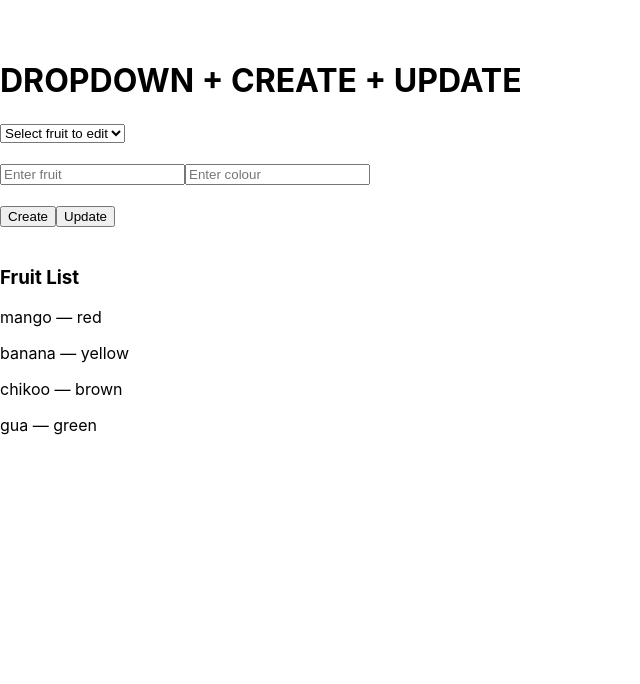
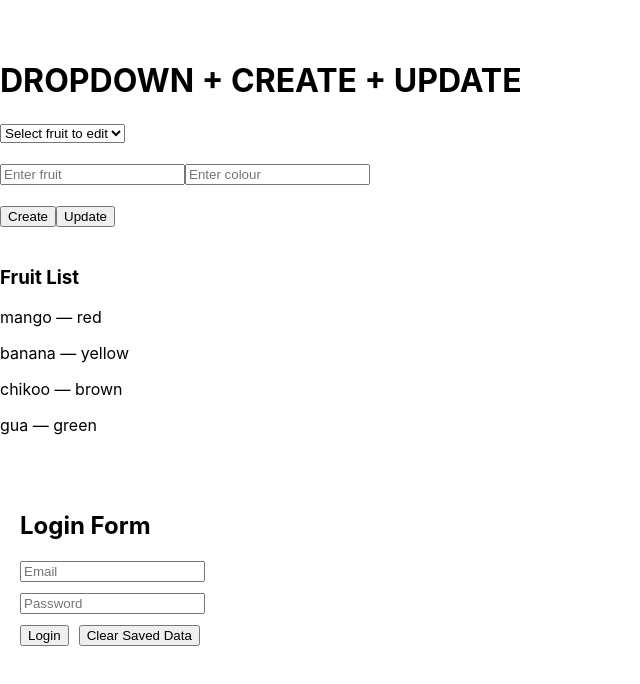
Before and after one commit to HarshalTe/freshrepo, a React (Create React App) app: page / in a window 1280 px wide. Shown: the top 684 px of the page, without its empty margins (0-640 px from the left). Built offline with nearby package versions, Linux system fonts and the light colour scheme.

Commit message:
xcfxdxdxd

```diff
--- a/src/Hmain.js
+++ b/src/Hmain.js
@@ -14,6 +14,9 @@ import Fetch from "./Fetch";
 import Mfetch from "./Mfetch"
 import Complex from "./Complex"
 import Complexdropdown from "./Complexdropdown";
+import Log1 from "./Log1";
+
+
 const Hmain = () => {
   return (
     <>
@@ -34,6 +37,8 @@ const Hmain = () => {
       {/* <Mfetch/> */}
       {/* <Complex/> */}
       <Complexdropdown/>
+      <br></br>
+      <Log1/>
 
 
 
--- /dev/null
+++ b/src/Log1.js
@@ -0,0 +1,72 @@
+import { useState, useEffect } from "react";
+
+const Log1 = () => {
+  const [userdata, setuserdata] = useState({ email: "", password: "" });
+  const [mydata, setmydata] = useState(null);
+
+  // Load saved data from localStorage when component mounts
+  useEffect(() => {
+    const saved = localStorage.getItem("log");
+    if (saved) {
+      setmydata(JSON.parse(saved));
+    }
+  }, []);
+
+  const change = (e) => {
+    setuserdata({ ...userdata, [e.target.name]: e.target.value });
+  };
+
+  const sub = () => {
+    // Save data to localStorage
+    localStorage.setItem("log", JSON.stringify(userdata));
+    setmydata(userdata); // Show immediately
+    setuserdata({ email: "", password: "" }); // Clear input fields
+  };
+
+  const clearData = () => {
+    localStorage.removeItem("log"); // Remove saved data
+    setmydata(null); // Clear display
+  };
+
+  return (
+    <div style={{ padding: "20px" }}>
+      <h2>Login Form</h2>
+
+      <input
+        type="text"
+        placeholder="Email"
+        name="email"
+        value={userdata.email}
+        onChange={change}
+        style={{ marginBottom: "10px" }}
+      />
+      <br />
+
+      <input
+        type="password"
+        placeholder="Password"
+        name="password"
+        value={userdata.password}
+        onChange={change}
+        style={{ marginBottom: "10px" }}
+      />
+      <br />
+
+      <button onClick={sub} style={{ marginRight: "10px" }}>
+        Login
+      </button>
+      <button onClick={clearData}>Clear Saved Data</button>
+
+      {/* Show saved data from localStorage */}
+      {mydata && (
+        <div style={{ marginTop: "20px" }}>
+          <h3>Saved Data:</h3>
+          <p>Email: {mydata.email}</p>
+          <p>Password: {mydata.password}</p>
+        </div>
+      )}
+    </div>
+  );
+};
+
+export default Log1;
```
